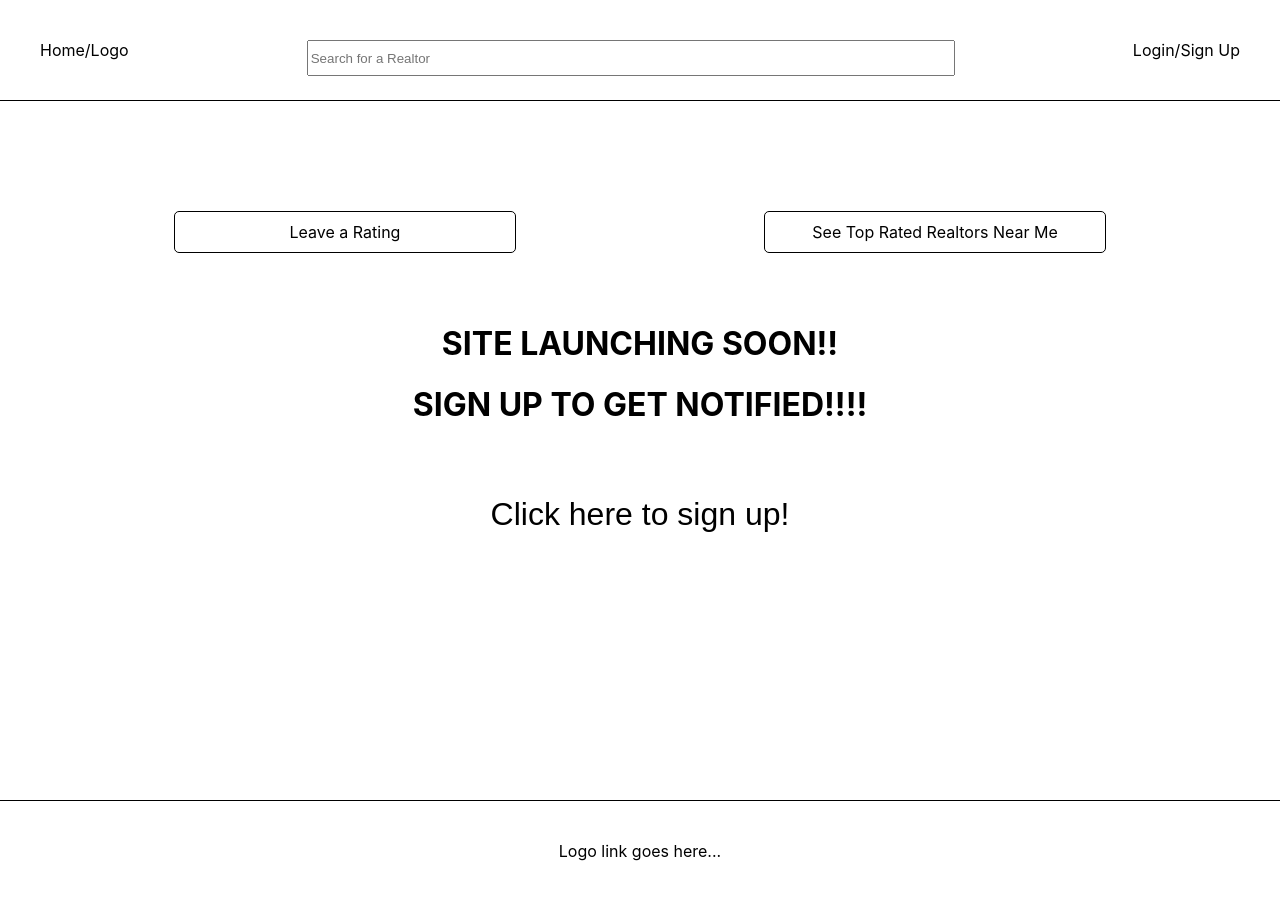
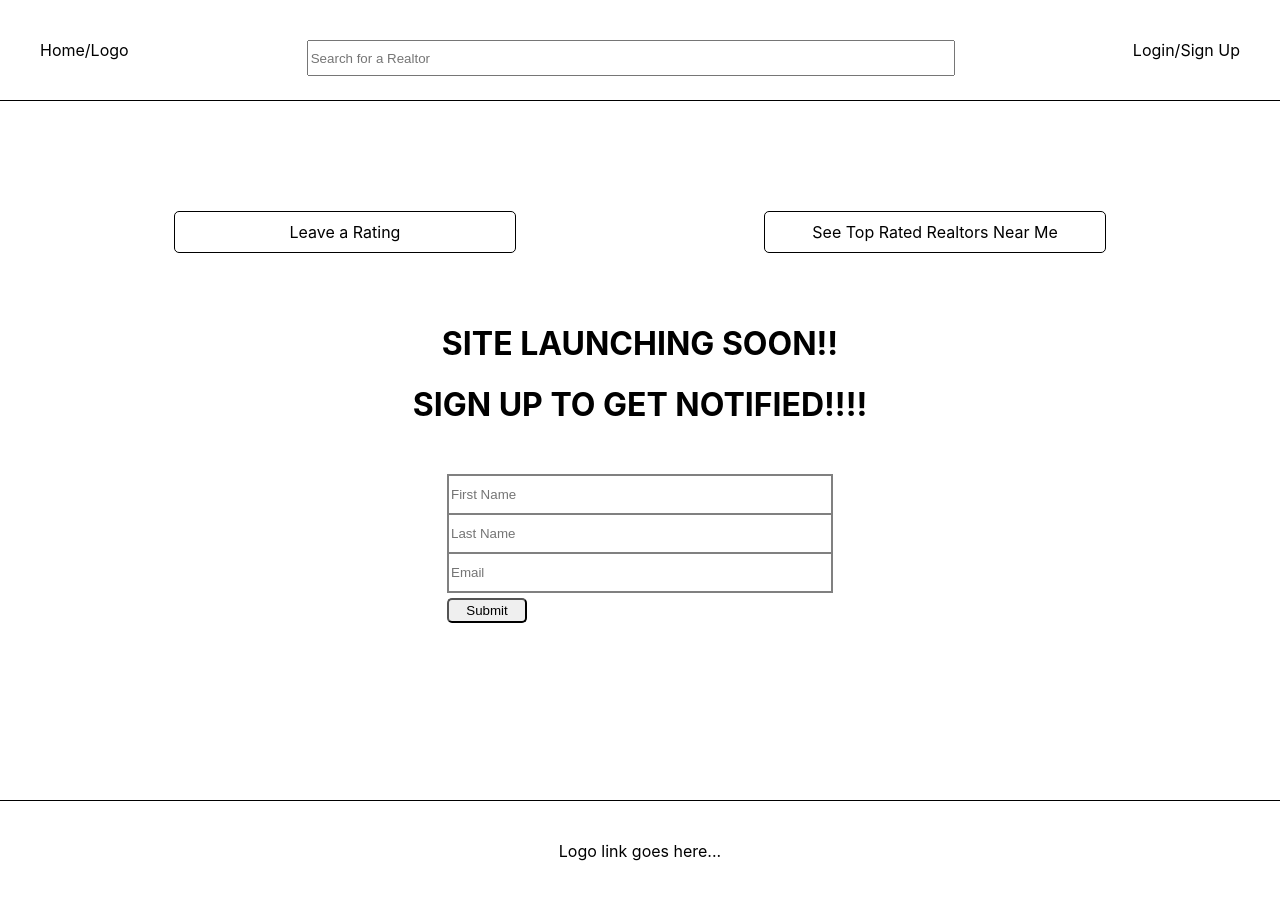
Before and after one commit to braydenmackay/rate-my-realtor, a React (Create React App) app: page / in a window 1280 px wide. Shown: the top 900 px of the page. Built offline with nearby package versions, Linux system fonts and the light colour scheme.

Commit message:
sign up form storing emailing addresses

```diff
--- a/src/App.css
+++ b/src/App.css
@@ -83,12 +83,37 @@ body {
   text-align: center;
 }
 
+.sign-up-form {
+  display: flex;
+  flex-direction: column;
+  margin-top: 50px;
+  justify-content: center;
+  align-items: center;
+}
+
+.sign-up-grid {
+  display: grid;
+  width: 30vw;
+  border: 1px solid grey;
+}
+
+.home-page-name {
+  height: 35px;
+  border: 1px solid grey;
+}
+
+.home-page-email {
+  grid-template-columns: 1fr;
+  height: 35px;
+  border: 1px solid grey;
+}
+
 .sign-up-btn {
-  font-size: 2em;
-  background-color: transparent;
-  border: none;
   cursor: pointer;
-  margin-top: 50px;
+  margin-top: 5px;
+  width: 80px;
+  height: 25px;
+  border-radius: 5px;
 }
 
 /* footer styles */
@@ -174,6 +199,8 @@ body {
 .btn {
   width: 80px;
   height: 25px;
+  border-radius: 5px;
+  margin-top: 5px;
 }
 
 /* leave a rating page styles */
--- a/src/App.js
+++ b/src/App.js
@@ -12,6 +12,12 @@ import Login from "./Login"
 import ViewRealtor from "./ViewRealtor"
 
 function App() {
+  // const [formSubmitted, setFormSubmitted] = React.useState(false)
+
+  // const handleSubmitted = () => {
+  //   setFormSubmitted(!formSubmitted)
+  // }
+
   return (
     <div className="App">
       <Router>
--- a/src/Home.js
+++ b/src/Home.js
@@ -1,26 +1,77 @@
 import React from "react"
 import { Link } from "react-router-dom"
+import axios from "axios"
 
 const Home = () => {
+  const [first, setFirst] = React.useState("")
+  const [last, setLast] = React.useState("")
+  const [email, setEmail] = React.useState("")
+
+  const handleOnClick = e => {
+    e.preventDefault()
+    axios
+      .post("https://haunted-moonlight-21086.herokuapp.com/email", {
+        first: first,
+        last: last,
+        email: email
+      })
+      .then(response => {
+        setFirst("")
+        setLast("")
+        setEmail("")
+      })
+      .catch(error => console.log("handleOnClick error", error))
+  }
+
   return (
     <div className="home-page">
       <div className="links-wrapper">
         <div className="leave-rating">
-          <Link to="./leave-rating">Leave a Rating</Link>
+          <Link to="/leave-rating">Leave a Rating</Link>
         </div>
 
         <div className="see-top-rated">
-          <Link to="./top-rated">See Top Rated Realtors Near Me</Link>
+          <Link to="/top-rated">See Top Rated Realtors Near Me</Link>
         </div>
       </div>
 
       <div className="body-text">
         <h1>SITE LAUNCHING SOON!!</h1>
         <h1>SIGN UP TO GET NOTIFIED!!!!</h1>
-        <button className="sign-up-btn">Click here to sign up!</button>
+      </div>
+
+      <div className="sign-up-form">
+        <form onSubmit={handleOnClick}>
+          <div className="sign-up-grid">
+            <input
+              onChange={event => setFirst(event.target.value)}
+              className="home-page-name"
+              type="text"
+              placeholder="First Name"
+              value={first}
+            />
+            <input
+              onChange={event => setLast(event.target.value)}
+              className="home-page-name"
+              type="text"
+              placeholder="Last Name"
+              value={last}
+            />
+
+            <input
+              onChange={event => setEmail(event.target.value)}
+              className="home-page-email"
+              type="email"
+              placeholder="Email"
+              value={email}
+            />
+          </div>
+          <button className="sign-up-btn" type="submit">
+            Submit
+          </button>
+        </form>
       </div>
     </div>
   )
 }
-
 export default Home
--- a/src/LeaveRating.js
+++ b/src/LeaveRating.js
@@ -19,7 +19,7 @@ const LeaveRating = () => {
             />
           </div>
 
-          <div classNamme="leave-rating-one-column">
+          <div className="leave-rating-one-column">
             <div className="leave-rating-review">
               <input type="text" placeholder="Write your review here." />
             </div>
```
Also changed, not shown: src/image/default-profile.png (added).
